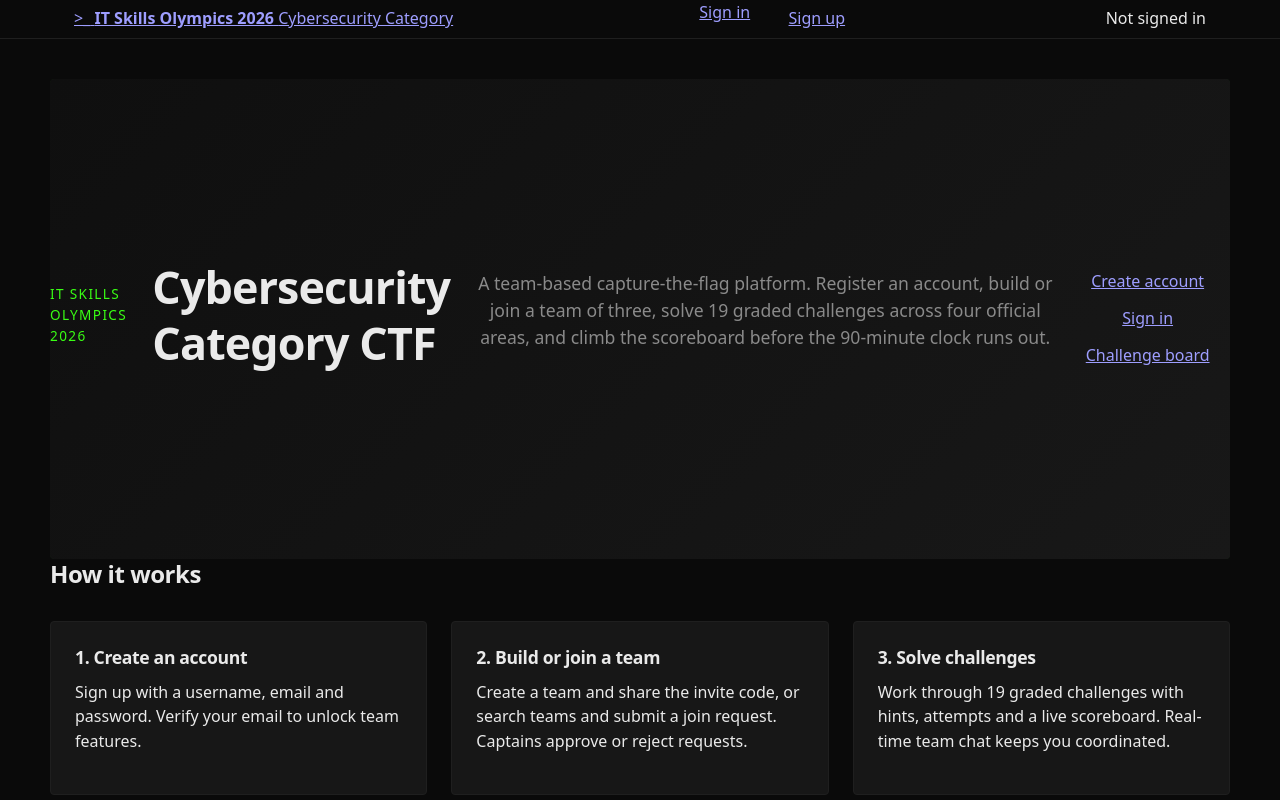
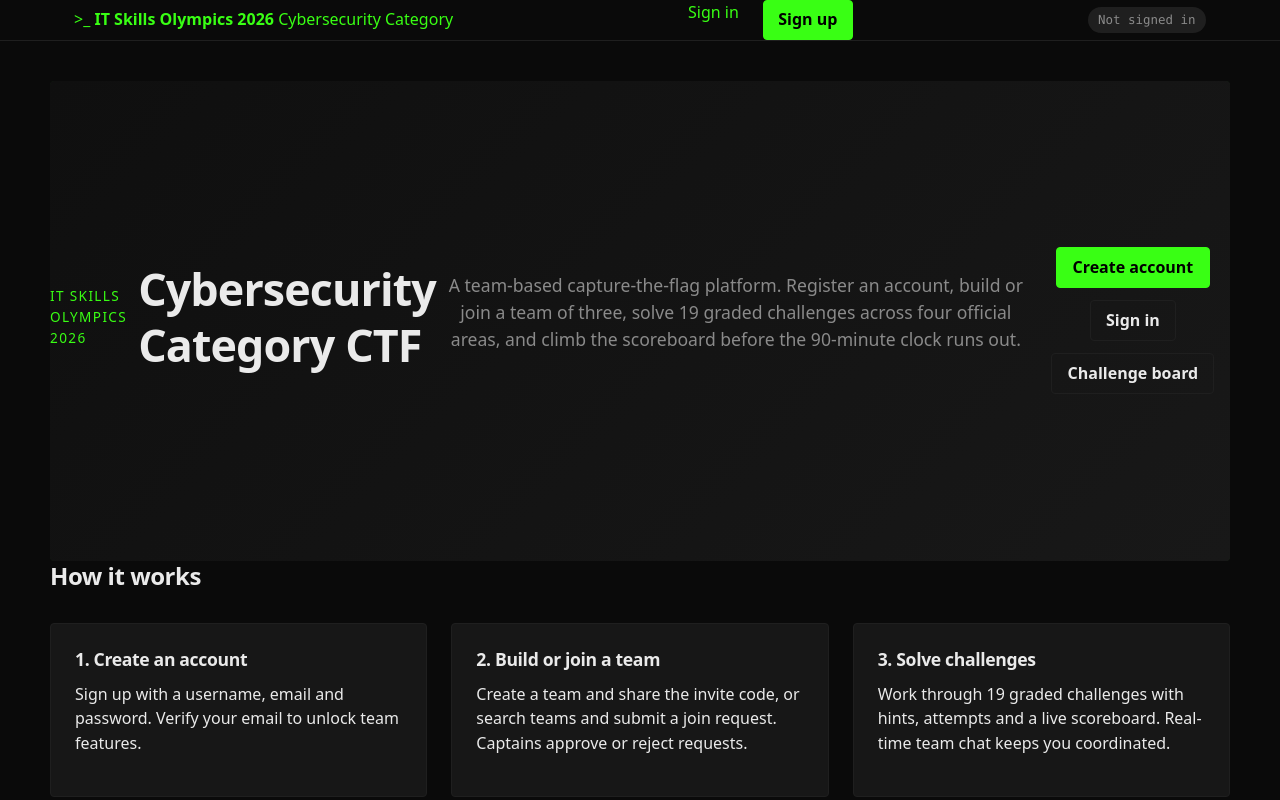
Before and after one commit to rhythm0914/itso26-cybersecurity-ctf, a website: page index.html in a window 1280 px wide. Shown: the top 800 px of the page. Drawn offline with Linux system fonts and the light colour scheme; no server answers.

Commit message:
Add button/link styles to green-black theme

```diff
--- a/css/style.css
+++ b/css/style.css
@@ -39,6 +39,25 @@
   line-height: 1.55;
   -webkit-font-smoothing: antialiased;
 }
+
+/* ---------- base elements ---------- */
+a { color: var(--accent); text-decoration: none; }
+a:hover { color: var(--accent-hover); }
+input, button, select, textarea { font-family: inherit; font-size: inherit; }
+
+/* ---------- buttons & pills (used across all pages) ---------- */
+.btn {
+  display: inline-flex; align-items: center; justify-content: center;
+  border: 1px solid; border-radius: var(--radius); padding: 0.45rem 0.95rem;
+  font-weight: 700; text-decoration: none; cursor: pointer;
+  transition: var(--transition); background: var(--surface); color: var(--text);
+  border-color: var(--border);
+}
+.btn--primary { background: var(--accent); color: #000; border-color: var(--accent); }
+.btn--primary:hover { background: var(--accent-hover); border-color: var(--accent-hover); }
+.btn--ghost { background: transparent; color: var(--text); }
+.btn--ghost:hover { background: rgba(57,255,20,0.05); }
+.pill { background: var(--border); color: var(--text-muted); padding: 0.2rem 0.65rem; border-radius: 999px; font-size: 0.78rem; font-family: var(--mono); }
 
 /* ---------- skip link ---------- */
 .skip-link {
```
